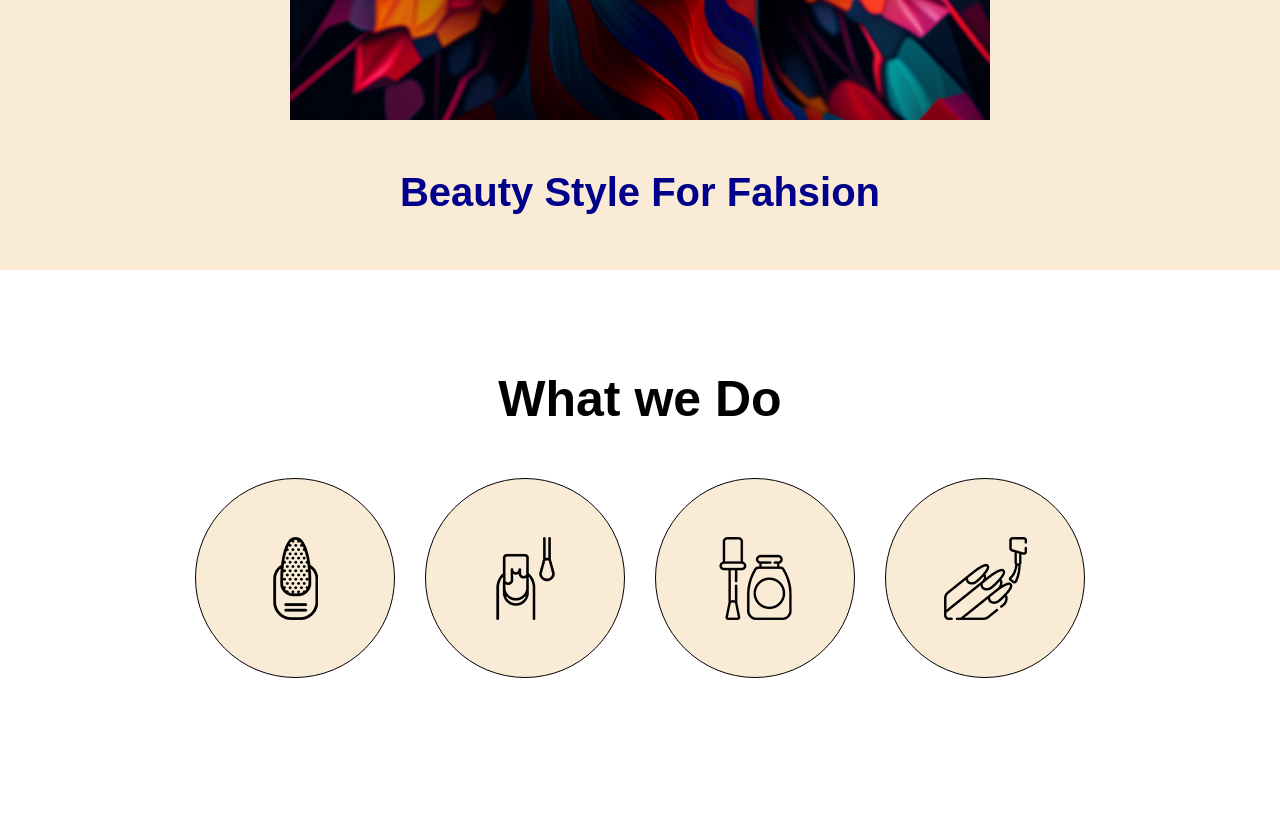
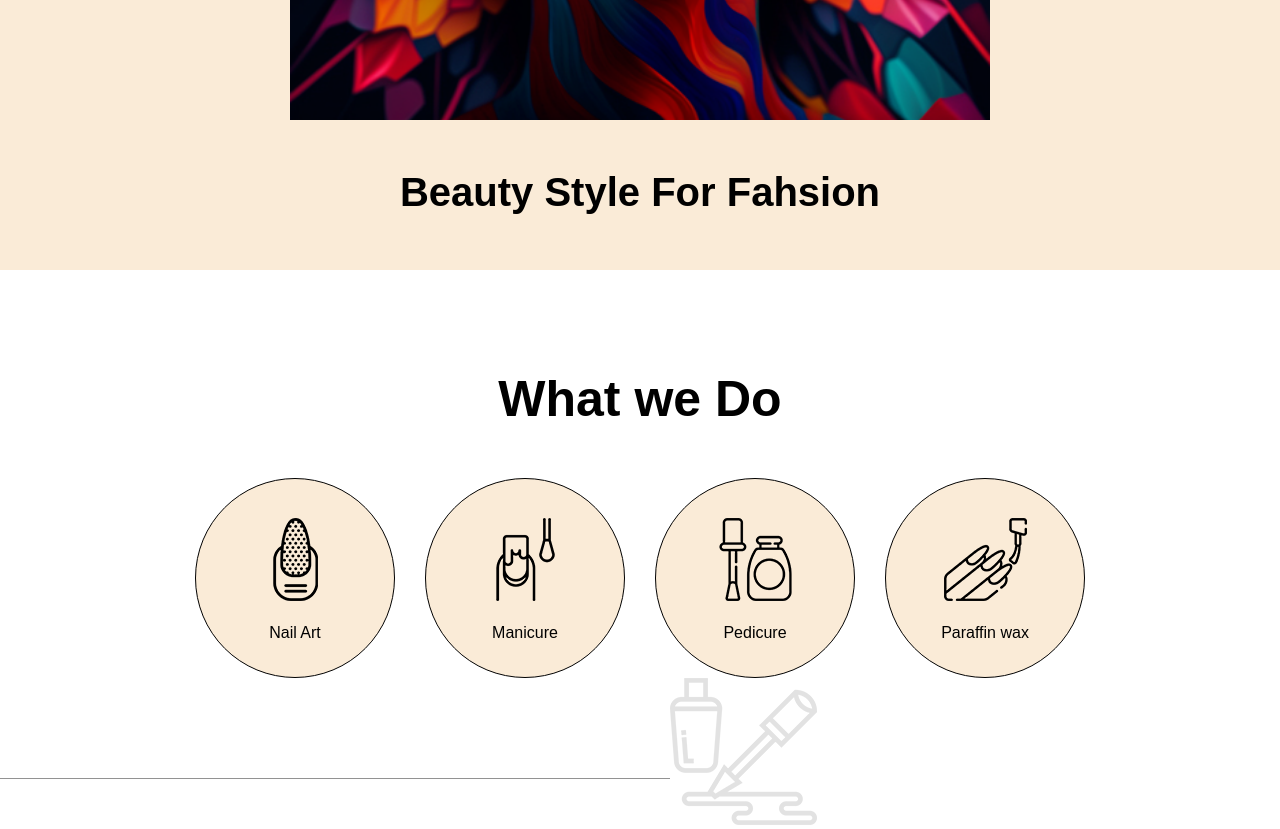
Before and after one commit to MahsumaRezai/Beauty-StyleSite, a React (Create React App) app: page / in a window 1280 px wide. Shown: the part 680-1509 px from the top of the page. Before the commit the page ends 1358 px from the top, so only its background shows below. Built offline with nearby package versions, Linux system fonts and the light colour scheme.

Commit message:
add Line

```diff
--- a/src/App.js
+++ b/src/App.js
@@ -1,6 +1,7 @@
 import { Fragment } from "react";
 import Home from "./Componets/Home/Home";
 import About from "./Componets/About/About";
+import Line from "./Componets/About/Line";
 
 
 function App() {
@@ -9,6 +10,7 @@ function App() {
         <Fragment>
             <Home />
             <About/>
+            <Line/>
         </Fragment>
     )
 }
--- a/src/Componets/About/About.js
+++ b/src/Componets/About/About.js
@@ -14,18 +14,23 @@ const About = (props) => {
             <div className={classes.content}>
                 <div className={classes.cart}>
                     <img src={img1} alt="" />
+                    <p>Nail Art</p>
                 </div>
+
 
                 <div className={classes.cart}>
                     <img src={img2} alt="" />
+                    <p>Manicure</p>
                 </div>
 
                 <div className={classes.cart}>
                     <img src={img3} alt="" />
+                    <p>Pedicure</p>
                 </div>
 
                 <div className={classes.cart}>
                     <img src={img4} alt="" />
+                    <p>Paraffin wax</p>
                 </div>
 
             </div>
--- a/src/Componets/About/About.module.css
+++ b/src/Componets/About/About.module.css
@@ -12,7 +12,8 @@
     border-radius: 100px;
     border: 1px solid black;
     display: flex;
-    flex-direction: row;
+    flex-direction: column;
+    gap:20px;
     justify-content: center;
     align-items: center;
     background:antiquewhite;
--- /dev/null
+++ b/src/Componets/About/Line.js
@@ -0,0 +1,14 @@
+import { Fragment } from "react";
+import img from '../image/slin.png'
+
+const Line = () => {
+    return (
+        <Fragment>
+            <div >
+                <img src={img} alt />
+
+            </div>
+        </Fragment>
+    )
+}
+export default Line;
--- a/src/Componets/Home/Home.module.css
+++ b/src/Componets/Home/Home.module.css
@@ -7,7 +7,7 @@
     text-align: center;
     padding-top: 50px;
     font-size: 40px;
-    color: darkblue
+    color: black
 }
 
 .image {
```
